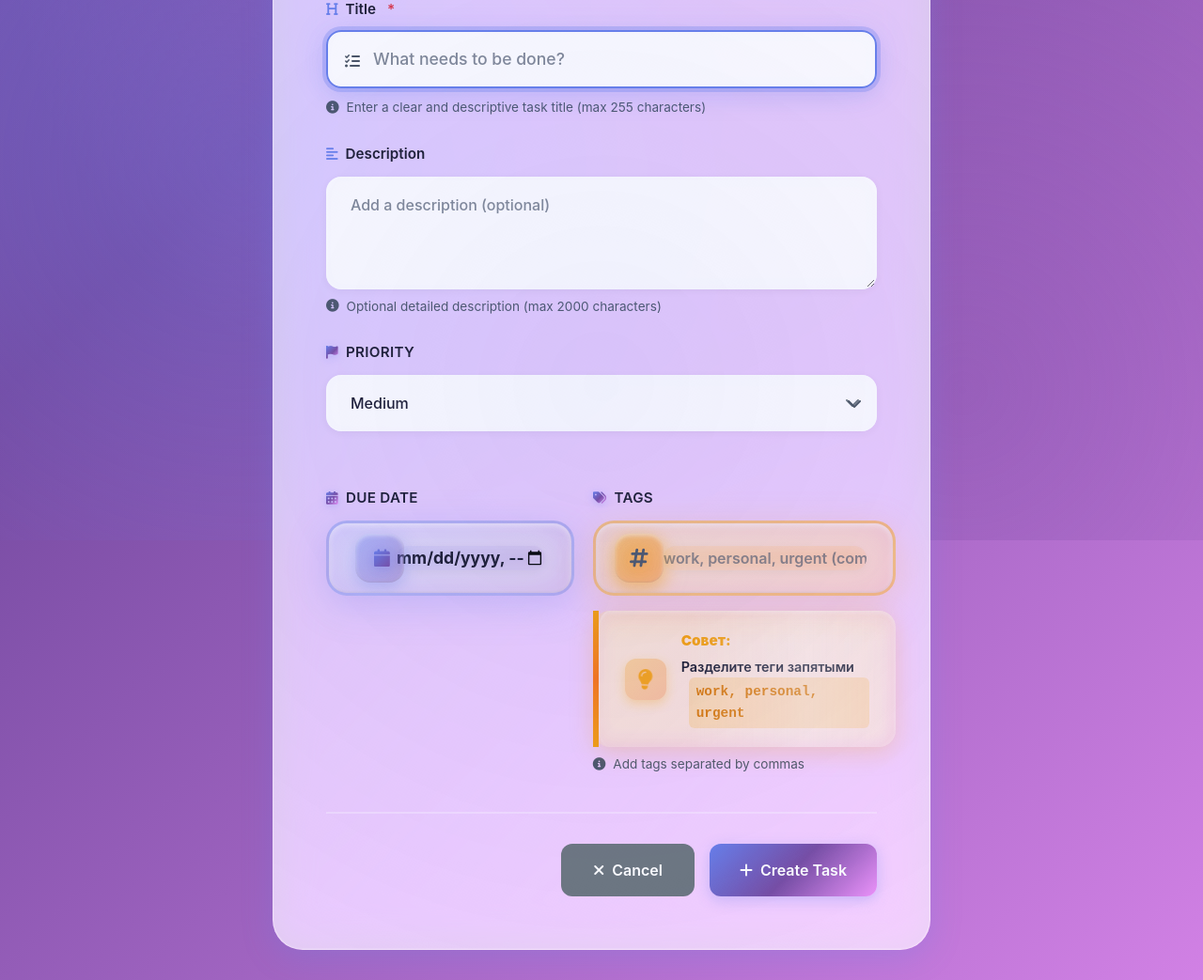
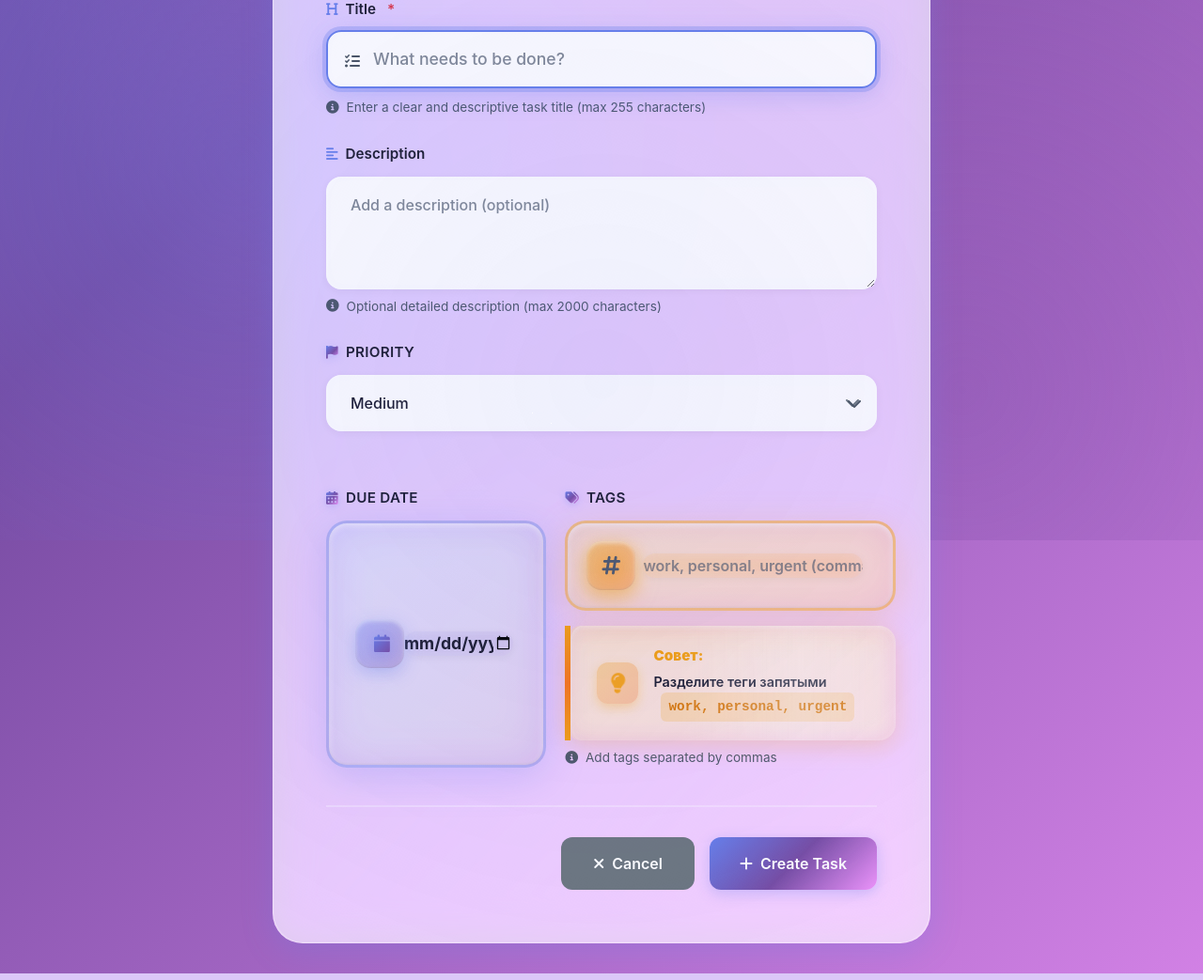
Before and after one commit to ShoxruxShokirov/TODO, a Django app: page /create/ in a window 1280 px wide. Shown: the part 225-1268 px from the top of the page at 94% size. Run offline with Django 5.2, Linux system fonts and the light colour scheme; the visitor is signed in with stand-in values (Sample User, id 1).

Commit message:
fixing 5

```diff
--- a/tasks/templates/tasks/task_form.html
+++ b/tasks/templates/tasks/task_form.html
@@ -526,12 +526,12 @@
         }
 
         /* Premium Date Input Styling - УЛУЧШЕННЫЙ */
-        /* Соотношение полей: Дата - 45%, Теги - 55% */
+        /* Соотношение полей: Дата - 40%, Теги - 60% */
         .premium-date-tags-row {
             margin-top: 1.5rem !important;
             display: flex !important;
             gap: 1.25rem !important;
-            align-items: flex-start !important;
+            align-items: stretch !important;
             flex-wrap: nowrap !important;
             margin-left: 0 !important;
             margin-right: 0 !important;
@@ -544,39 +544,47 @@
         }
 
         .date-field-column {
-            flex: 0 0 45% !important;
-            max-width: 45% !important;
-            width: 45% !important;
+            flex: 0 0 40% !important;
+            max-width: 40% !important;
+            width: 40% !important;
             padding-left: 0 !important;
             padding-right: 0 !important;
             box-sizing: border-box !important;
+            display: flex !important;
+            flex-direction: column !important;
         }
 
         .date-field-column.col-md-5 {
-            flex: 0 0 45% !important;
-            max-width: 45% !important;
-            width: 45% !important;
+            flex: 0 0 40% !important;
+            max-width: 40% !important;
+            width: 40% !important;
             padding-left: 0 !important;
             padding-right: 0 !important;
             box-sizing: border-box !important;
+            display: flex !important;
+            flex-direction: column !important;
         }
 
         .tags-field-column {
-            flex: 0 0 55% !important;
-            max-width: 55% !important;
-            width: 55% !important;
+            flex: 0 0 60% !important;
+            max-width: 60% !important;
+            width: 60% !important;
             padding-left: 0 !important;
             padding-right: 0 !important;
             box-sizing: border-box !important;
+            display: flex !important;
+            flex-direction: column !important;
         }
 
         .tags-field-column.col-md-7 {
-            flex: 0 0 55% !important;
-            max-width: 55% !important;
-            width: 55% !important;
+            flex: 0 0 60% !important;
+            max-width: 60% !important;
+            width: 60% !important;
             padding-left: 0 !important;
             padding-right: 0 !important;
             box-sizing: border-box !important;
+            display: flex !important;
+            flex-direction: column !important;
         }
 
         /* Убедимся что форма группы внутри колонок растягиваются на 100% */
@@ -584,12 +592,18 @@
         .tags-field-column .form-group {
             width: 100% !important;
             margin: 0 !important;
+            display: flex !important;
+            flex-direction: column !important;
+            flex-grow: 1 !important;
         }
 
         .date-field-column .premium-field-group,
         .tags-field-column .premium-field-group {
             width: 100% !important;
             margin: 0 !important;
+            display: flex !important;
+            flex-direction: column !important;
+            flex-grow: 1 !important;
         }
 
         @media (max-width: 768px) {
@@ -615,7 +629,7 @@
             backdrop-filter: blur(25px) saturate(220%);
             -webkit-backdrop-filter: blur(25px) saturate(220%);
             border-radius: 22px;
-            padding: 1.5rem 1.75rem 1.5rem 4.5rem;
+            padding: 2rem 2rem 2rem 5rem;
             border: 3px solid rgba(102, 126, 234, 0.35);
             transition: all 0.7s cubic-bezier(0.34, 1.56, 0.64, 1);
             box-shadow:
@@ -624,10 +638,11 @@
                 inset 0 -1px 3px rgba(0, 0, 0, 0.1),
                 0 0 0 0 rgba(102, 126, 234, 0);
             overflow: hidden;
-            min-height: 75px;
+            min-height: 90px;
             display: flex;
             align-items: center;
             width: 100%;
+            flex-grow: 1;
         }
 
         .date-icon-container {
@@ -772,7 +787,7 @@
             backdrop-filter: blur(25px) saturate(220%);
             -webkit-backdrop-filter: blur(25px) saturate(220%);
             border-radius: 22px;
-            padding: 1.5rem 1.75rem 1.5rem 4.5rem;
+            padding: 2rem 2rem 2rem 5rem;
             border: 3px solid rgba(245, 158, 11, 0.4);
             transition: all 0.7s cubic-bezier(0.34, 1.56, 0.64, 1);
             box-shadow:
@@ -780,10 +795,11 @@
                 inset 0 2px 6px rgba(255, 255, 255, 0.6),
                 inset 0 -1px 3px rgba(0, 0, 0, 0.1);
             overflow: hidden;
-            min-height: 75px;
+            min-height: 90px;
             display: flex;
             align-items: center;
             width: 100%;
+            flex-grow: 1;
         }
 
         .tag-icon {
```
